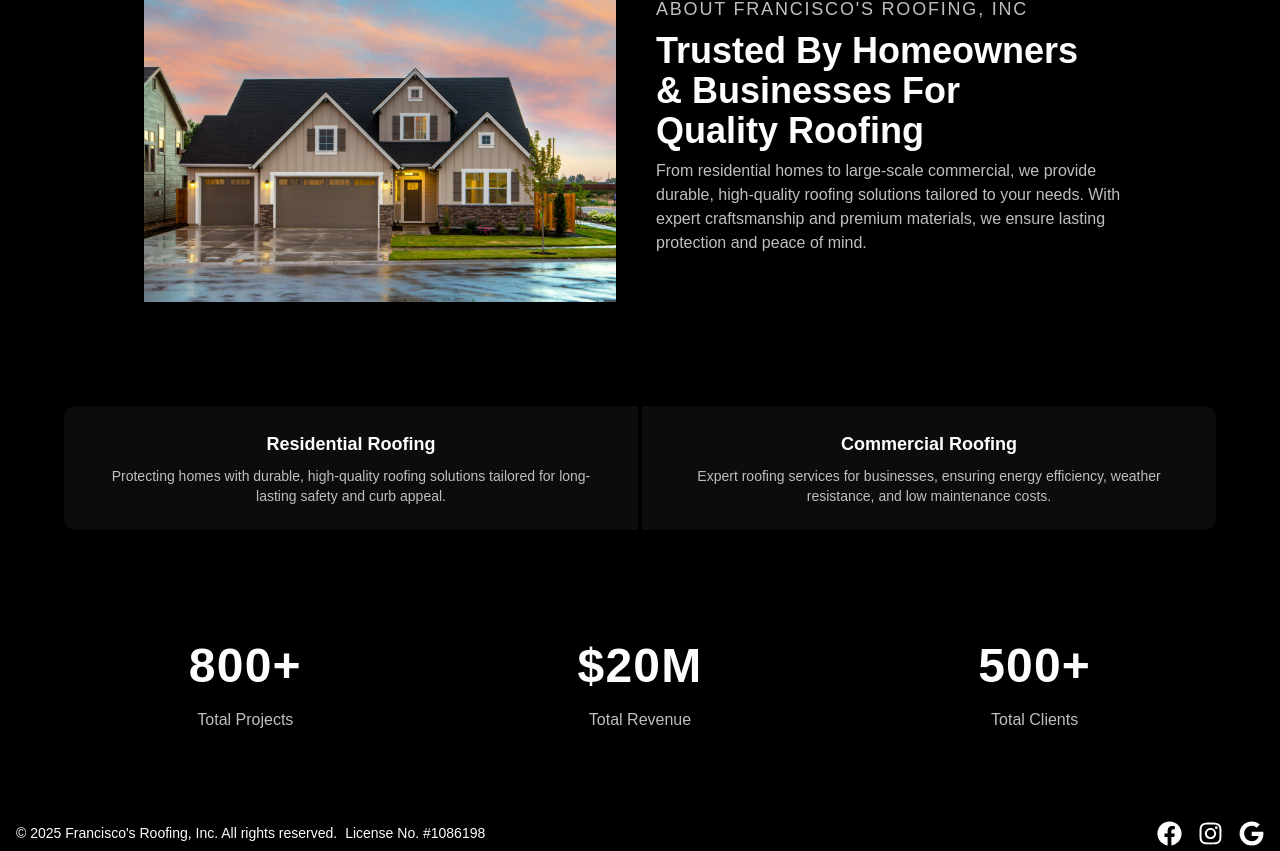
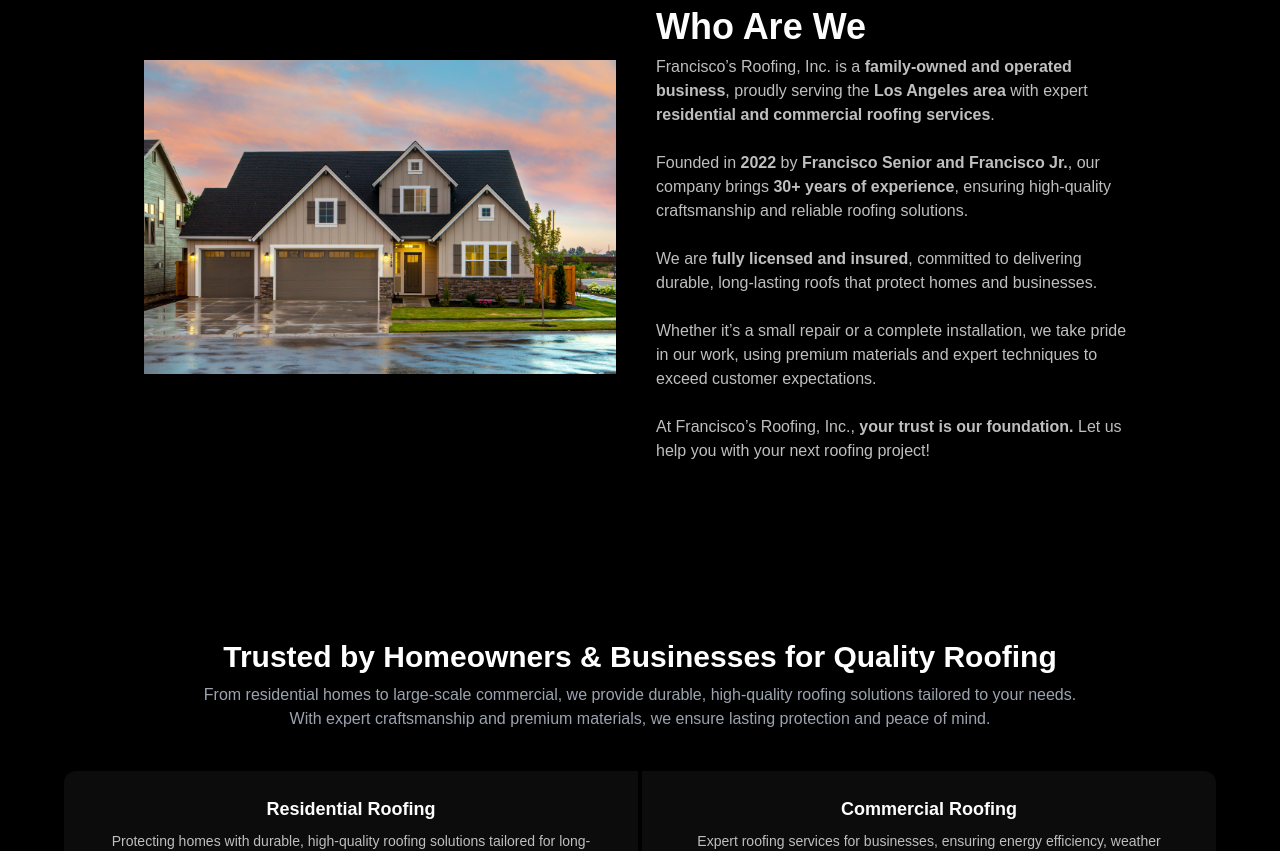
Before and after one commit to stevenpartida/FranciscosRoofingInc-Website, a Next.js app in the folder client/: page /about in a window 1280 px wide. Shown: the part 269-1120 px from the top of the page. Built offline with nearby package versions, Linux system fonts and the light colour scheme.

Commit message:
Changed the description of the company's about and move the original header to the bottom.

```diff
--- a/client/src/app/about/page.js
+++ b/client/src/app/about/page.js
@@ -120,8 +120,8 @@ export default function About() {
           </DialogPanel>
         </Dialog>
       </header>
-      <div className='relative px-4 pt-8 mb-16 sm:px-6 lg:px-8'>
-        <div className="mx-auto max-w-xl sm:max-w-2xl lg:max-w-5xl pt-8 sm:pt-16 lg:pt-24 flex flex-col sm:flex-row  ">
+      <div className='relative px-4 pt-2 mb-16 sm:px-6 lg:px-8'>
+        <div className="mx-auto max-w-xl sm:max-w-2xl lg:max-w-5xl py-0 sm:py-16 lg:py-24 flex flex-col sm:flex-row items-center ">
           {/* Image Container */}
           <div className="flex-1 p-4 rounded-lg shadow-sm items-center">
             <Image
@@ -137,14 +137,29 @@ export default function About() {
               About Francisco's Roofing, Inc
             </h3>
             <h1 className="text-lotionWhite capitalize font-bold text-2xl sm:text-4xl leading-snug text-balance">
-              Trusted by Homeowners & Businesses for Quality Roofing
+              Who Are We
             </h1>
             <p className="text-brightGrey mt-2">
+  Francisco’s Roofing, Inc. is a <span className="font-semibold">family-owned and operated business</span>, proudly serving the <span className="font-semibold">Los Angeles area</span> with expert <span className="font-semibold">residential and commercial roofing services</span>.
+  <br /><br />
+  Founded in <span className="font-semibold">2022</span> by <span className="font-semibold">Francisco Senior and Francisco Jr.</span>, our company brings <span className="font-semibold">30+ years of experience</span>, ensuring high-quality craftsmanship and reliable roofing solutions.
+  <br /><br />
+  We are <span className="font-semibold">fully licensed and insured</span>, committed to delivering durable, long-lasting roofs that protect homes and businesses.
+  <br /><br />
+  Whether it’s a small repair or a complete installation, we take pride in our work, using premium materials and expert techniques to exceed customer expectations.
+  <br /><br />
+  At Francisco’s Roofing, Inc., <span className="font-semibold">your trust is our foundation.</span> Let us help you with your next roofing project!
+</p>
+
+          </div>
+        </div>
+        <section className="text-white py-12 px-2 sm:px-6 mt-2">
+          <div className="max-w-4xl mx-auto text-center">
+            <h2 className="text-3xl font-bold text-balance">Trusted by Homeowners & Businesses for Quality Roofing</h2>
+            <p className="text-gray-400 mt-2">
             From residential homes to large-scale commercial, we provide durable, high-quality roofing solutions tailored to your needs. With expert craftsmanship and premium materials, we ensure lasting protection and peace of mind.
             </p>
           </div>
-        </div>
-        <section className="text-white py-12 px-2 sm:px-6">
           <div className="mt-10 max-w-6xl mx-auto grid grid-cols-1 sm:grid-cols-2 gap-1">
             <div className="bg-shadowBlack px-8 py-6 text-center w-full rounded-l-xl">
               <h3 className="text-lg font-semibold mb-2 text-lotionWhite">Residential Roofing</h3>
```
